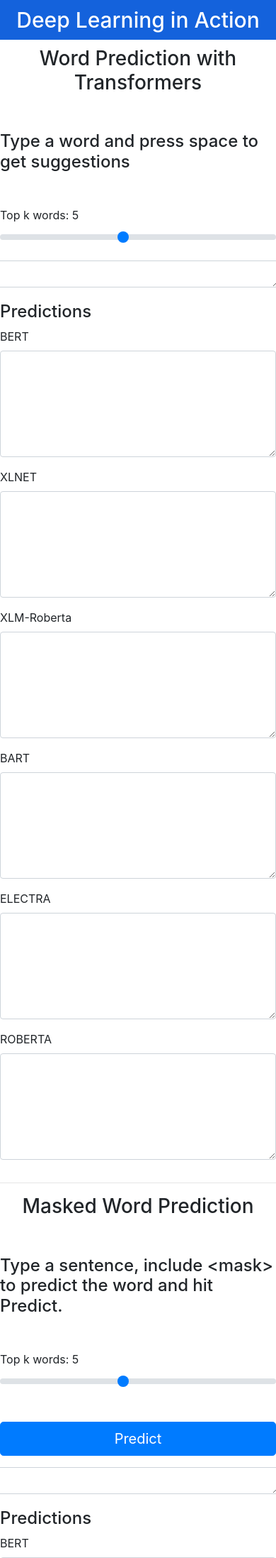
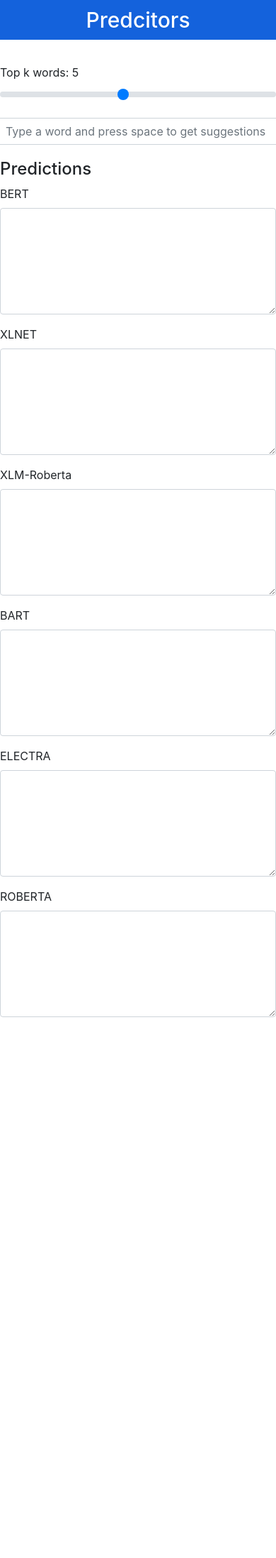
Before and after one commit to aleemullahkhandc/Next_Word_Prediction, a Flask app: page / in a window 390 px wide; the page is wider, and only the part inside the window is pictured. Shown: the top 2195 px of that part at 71% size. After the commit the page ends 1433 px from the top of that part, so only its background shows below. Run offline with Flask 2, Linux system fonts and the light colour scheme; some libraries are stand-ins or nearby versions.

Commit message:
Update index.html
updated

```diff
--- a/Templates/index.html
+++ b/Templates/index.html
@@ -21,19 +21,19 @@
     <div class="overlay">
         <div class="spinner-border text-primary" role="status"><span class="sr-only">Loading...</span></div>
     </div>
-    <h2> Deep Learning in Action </h2>
+    <h2> Predcitors </h2>
     <div class="row">
         <div class="col-sm-1"></div>
 
         <div class="col-sm-10">
-            <center>
+           <!-- <center>
                 <h3>Word Prediction with Transformers</h3>
-            </center>
+            </center>-->
             <div class="form-row">
-                <div class="form-group col-md-8">
+                <!--<div class="form-group col-md-8">
                     <br>
                     <h4>Type a word and press space to get suggestions</h4>
-                </div>
+                </div>-->
                 <div class="form-group col-md-4">
                     <br>
                     <label for="max_words" id="label_max_words">Top k words: 5</label>
@@ -42,7 +42,7 @@
             </div>
 
             <div class="form-row">
-                <textarea class="form-control txt_input" id="input_text" rows="1"></textarea>
+                <input class="form-control txt_input" id="input_text" rows="1" placeholder="Type a word and press space to get suggestions">
             </div>
 
             <h4> Predictions </h4>
@@ -72,64 +72,8 @@
                     <textarea class="form-control txt_response" id="text_roberta" readonly></textarea>
                 </div>
             </div>
-            <hr>
-
-            <!-- MASKED PREDICTION -->
-            <center>
-                <h3>Masked Word Prediction</h3>
-            </center>
-
-            <div class="form-row">
-                <div class="form-group col-md-8">
-                    <br>
-                    <h4>Type a sentence, include &lt;mask&gt; to predict the word and hit Predict.</h4>
-                </div>
-                <div class="form-group col-md-2">
-                    <br>
-                    <label for="max_words" id="label_max_words">Top k words: 5</label>
-                    <input type="range" class="custom-range" min="1" max="10" value="5" step="1" id="max_words_mask">
-                </div>
-                <div class="form-group col-md-2">
-                    <label></label>
-                    <button type="button" class="btn btn-primary btn-lg btn-block" id="btn-process">Predict</button>
-                </div>
-            </div>
-            <div class="form-row">
-                <textarea class="form-control txt_input" id="mask_input_text" rows="1"></textarea>
-            </div>
-
-            <h4> Predictions </h4>
-            <div class="form-row">
-                <div class="form-group col-md-2">
-                    <label for="text_paragraphs">BERT</label>
-                    <textarea class="form-control txt_response" id="mask_text_bert" readonly rows="1"></textarea>
-                </div>
-                <div class="form-group col-md-2">
-                    <label for="text_paragraphs">XLNET</label>
-                    <textarea class="form-control txt_response" id="mask_text_xlnet" readonly></textarea>
-                </div>
-                <div class="form-group col-md-2">
-                    <label for="text_paragraphs">XLM-Roberta</label>
-                    <textarea class="form-control txt_response" id="mask_text_xlm" readonly></textarea>
-                </div>
-                <div class="form-group col-md-2">
-                    <label for="text_paragraphs">BART</label>
-                    <textarea class="form-control txt_response" id="mask_text_bart" readonly></textarea>
-                </div>
-                <div class="form-group col-md-2">
-                    <label for="text_paragraphs">ELECTRA</label>
-                    <textarea class="form-control txt_response" id="mask_text_electra" readonly></textarea>
-                </div>
-                <div class="form-group col-md-2">
-                    <label for="text_paragraphs">ROBERTA</label>
-                    <textarea class="form-control txt_response" id="mask_text_roberta" readonly></textarea>
-                </div>
-            </div>
-
-
 
         </div>
-        <div class="col-sm-1"></div>
     </div>
 </body>
 
```
